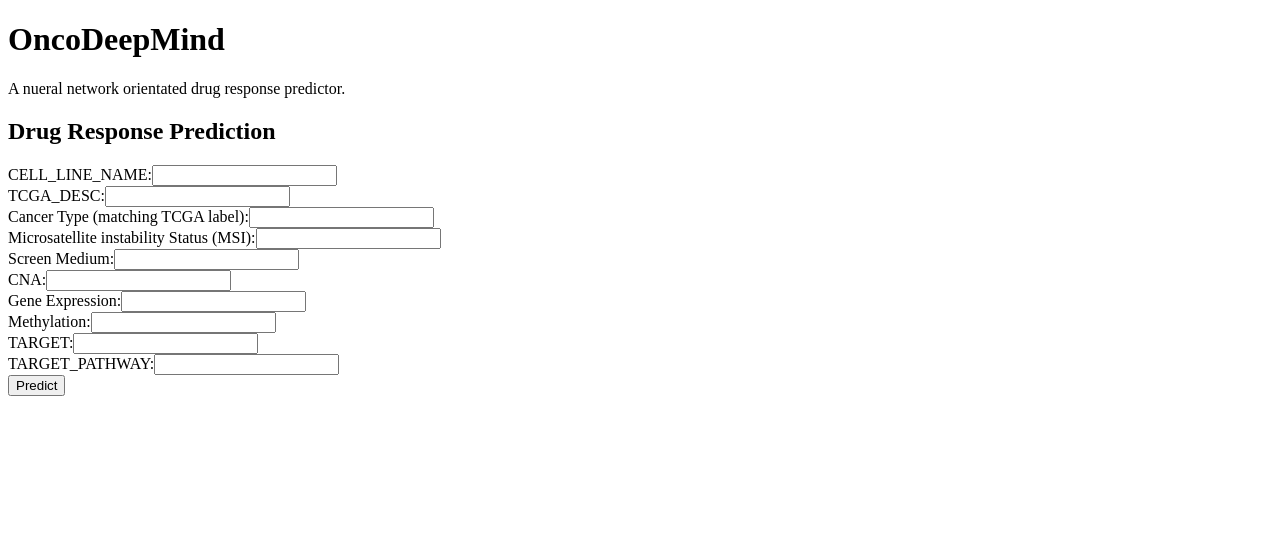
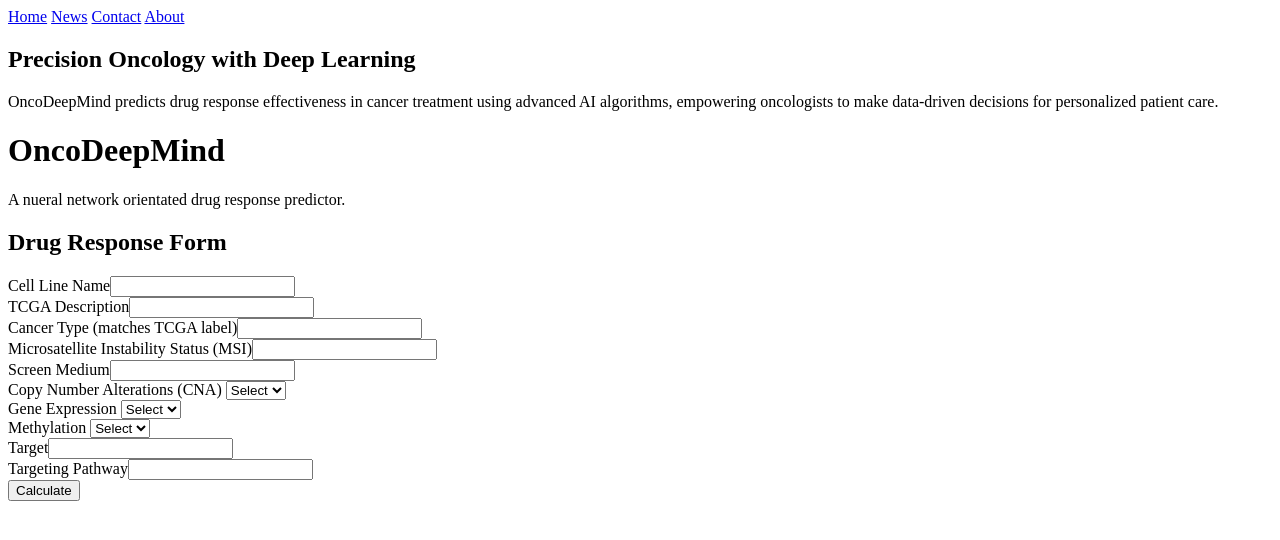
Before and after one commit to rikhil-amonkar/OncoDeepMind-CancerDetectionCNN, a FastAPI app: page / in a window 1280 px wide. Shown: the top 540 px of the page. Run offline with FastAPI, Linux system fonts and the light colour scheme; parts of the project's set-up code (start-up, migrations or seed data) failed here and were passed over.

Commit message:
Very good copy of frontend homepage and form has been set up. Color is very appealing with blue, white, and black theme.

```diff
--- a/frontend/templates/index.html
+++ b/frontend/templates/index.html
@@ -3,36 +3,87 @@
 <head>
     <meta charset="UTF-8">
     <meta name="viewport" content="width=device-width, initial-scale=1.0">
-    <title>Drug Response | Cancer Deep Learning Predictor</title>
+    <title>OncoDeepMind | Deep Learning Oncology Assistant</title>
     <link rel="stylesheet" href="/static/style.css">
 </head>
 <body>
 
+    <header>
+        <div class="navbar">
+            <a class="tabs" href="/frontend/templates/index.html">Home</a>
+            <a class="tabs" href="#news">News</a>
+            <a class="tabs" href="#contact">Contact</a>
+            <a class="tabs" href="/frontend/templates/about.html">About</a>
+          </div>
+    </header>
+
+    <div class="hero-container">
+        <section class="hero">
+            <div class="container">
+                <div class="hero-content">
+                    <h1 class="home-page-header">Precision Oncology with <span class="text-primary">Deep Learning</span></h1>
+                    <p class="home-page-sub-text">OncoDeepMind predicts drug response effectiveness in cancer treatment using advanced AI algorithms, empowering oncologists to make data-driven decisions for personalized patient care.</p>
+                </div>
+            </div>
+        </section>
+    </div>
+
+    <div class="bottom-page">
+        <div class="header-container">
             <h1 class="header">OncoDeepMind</h1>
             <p class="sub-header">A nueral network orientated drug response predictor.</p>
+        </div>
 
         <div class="form-container">
-        <h2 class="form-header">Drug Response Prediction</h2>
+            <h2 class="form-header">Drug Response Form</h2>
             <form method="post" action="/predict">
 
-            <label class="input-info">CELL_LINE_NAME:</label><input type="text" name="cell_line_name" required><br>
-            <label class="input-info">TCGA_DESC:</label><input type="text" name="tcga" required><br>
-            <label class="input-info">Cancer Type (matching TCGA label):</label><input type="text" name="cancer_type" required><br>
-            <label class="input-info">Microsatellite instability Status (MSI):</label><input type="text" name="msi" required><br>
-            <label class="input-info">Screen Medium:</label><input type="text" name="screen_medium" required><br>
-            <label class="input-info">CNA:</label><input type="text" name="cna" required><br>
-            <labe class="input-info"l>Gene Expression:</label><input type="text" name="gene_expression" required><br>
-            <label class="input-info">Methylation:</label><input type="text" name="methylation" required><br>
-            <label class="input-info">TARGET:</label><input type="text" name="target" required><br>
-            <label class="input-info">TARGET_PATHWAY:</label><input type="text" name="target_pathway" required><br>
+                <label class="input-info">Cell Line Name</label><input type="text" name="cell_line_name" list="cell_line_name" required><br>
+                <datalist id="cell_line_name">
+                    <option value="A375"></option>
+                    <option value="A549"></option>
+                    <option value="MCF7"></option>
+                    <option value="HCT116"></option>
+                    <option value="PC3"></option>
+                </datalist>
+                <label class="input-info">TCGA Description</label><input type="text" name="tcga" required><br>
+                <label class="input-info">Cancer Type (matches TCGA label)</label><input type="text" name="cancer_type" required><br>
+                <label class="input-info">Microsatellite Instability Status (MSI)</label><input type="text" name="msi" required><br>
+                <label class="input-info">Screen Medium</label><input type="text" name="screen_medium" required><br>
 
-            <button class="submit-button" type="submit">Predict</button>
+                <label class="input-info">Copy Number Alterations (CNA)</label>
+                <select class="input-info" name="cna" required>
+                    <option value="" disabled selected>Select</option>
+                    <option value="YES">YES</option>
+                    <option value="NO">NO</option>
+                </select><br>
+
+                <label class="input-info">Gene Expression</label>
+                <select class="input-info" name="gene_expression" required>
+                    <option value="" disabled selected>Select</option>
+                    <option value="YES">YES</option>
+                    <option value="NO">NO</option>
+                </select><br>
+
+                <label class="input-info">Methylation</label>
+                <select class="input-info" name="methylation" required>
+                    <option value="" disabled selected>Select</option>
+                    <option value="YES">YES</option>
+                    <option value="NO">NO</option>
+                </select><br>
+
+                <label class="input-info">Target</label><input type="text" name="target" required><br>
+                <label class="input-info">Targeting Pathway</label><input type="text" name="target_pathway" required><br>
+
+                <button class="submit-button" type="submit">Calculate</button>
             </form>
 
             {% if prediction %}
                 <h2 class="prediction-percentage">Drug Response Effectiveness: {{ prediction }}</h2>
             {% endif %}
         </div>
+    </div>
+
 
 </body>
 </html>
```
Also changed, not shown: frontend/static/style.css (+126 -63 lines), frontend/templates/about.html (added, +11 -0 lines). Lines whose indentation alone changed are shown as unchanged.
